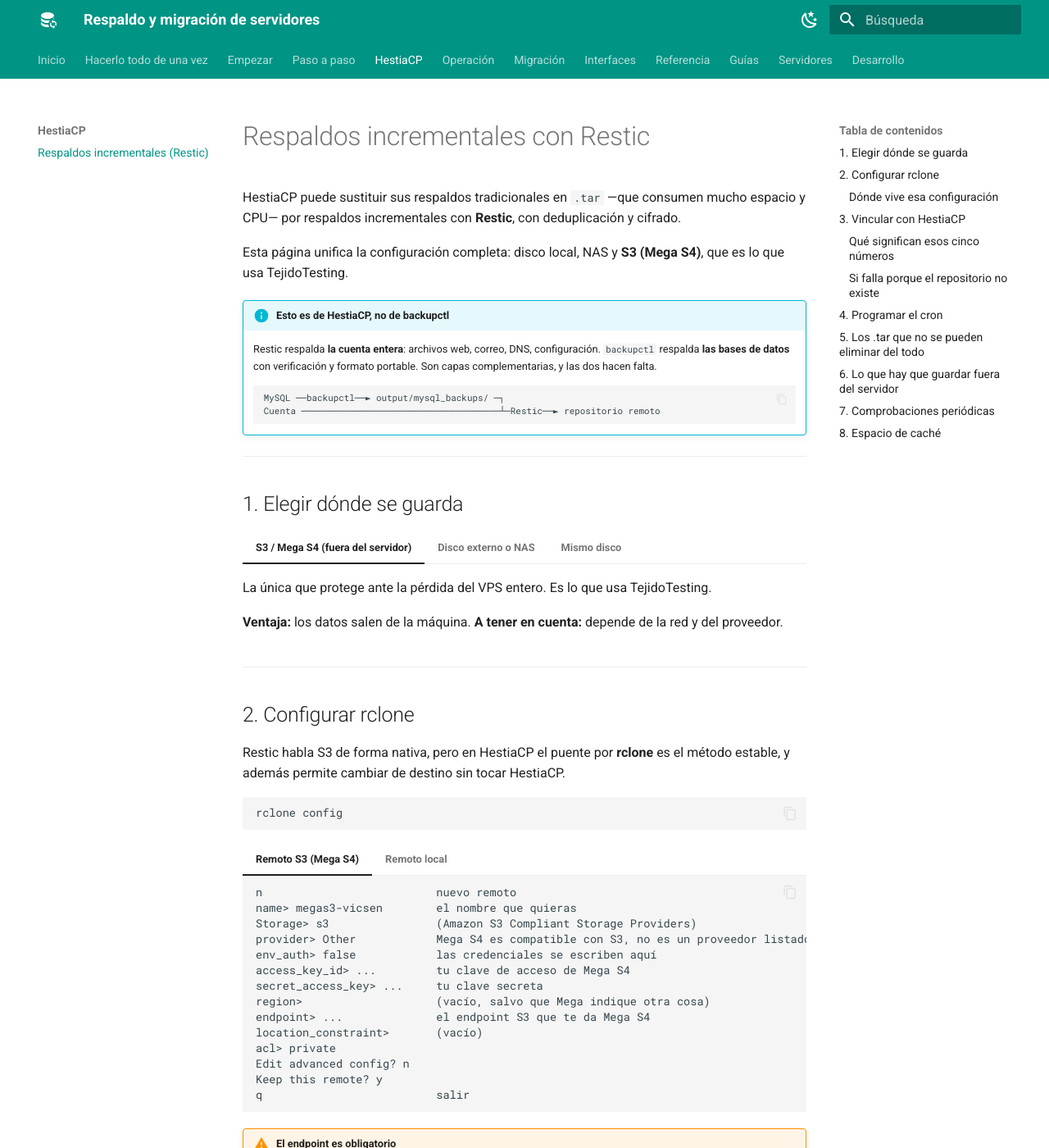
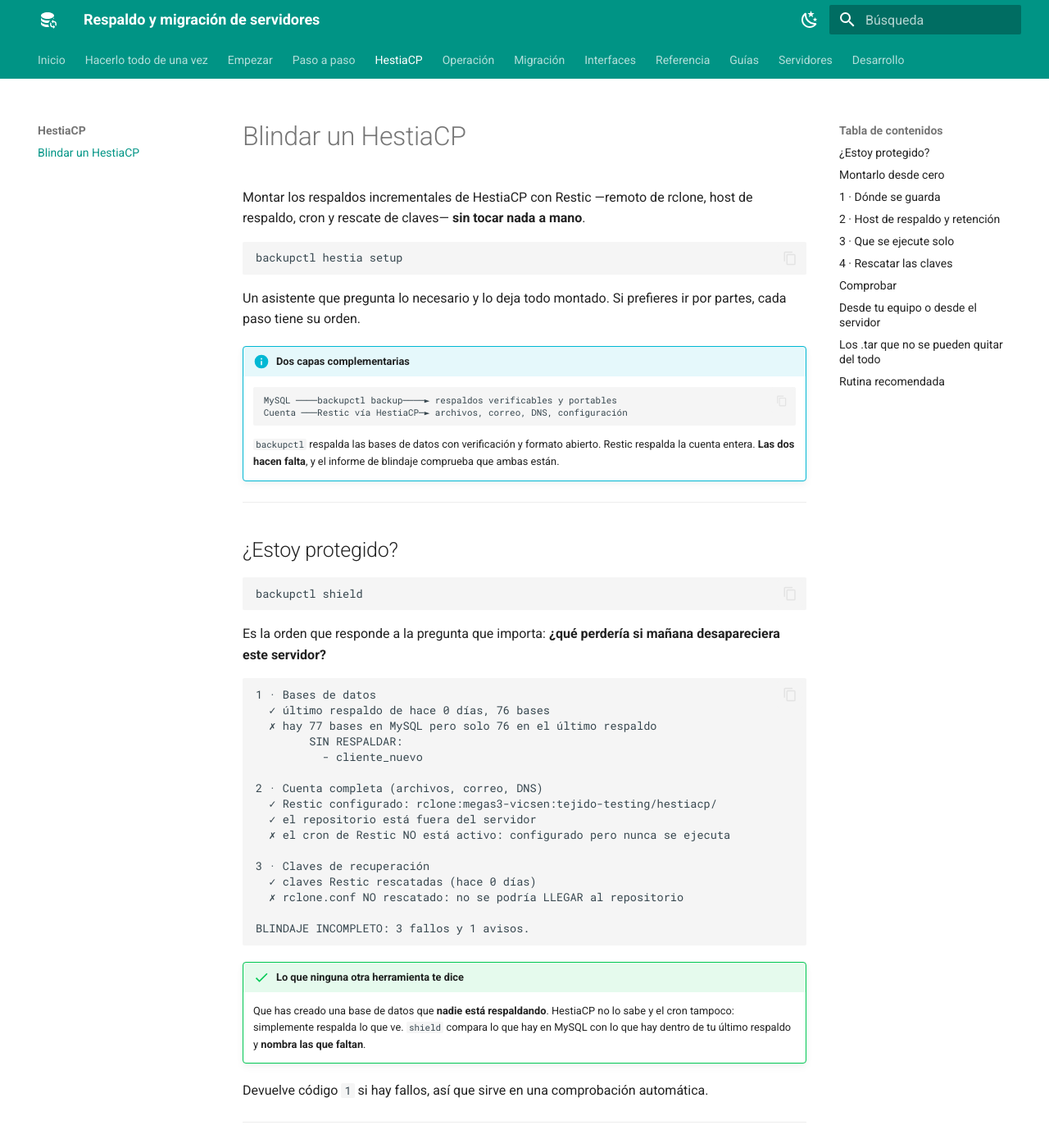
Before and after one commit to vmorantes/ServersBackupsPersonalUtility, an MkDocs documentation site: the page built from docs/hestiacp/respaldos-incrementales.md, in a window 1280 px wide and 1400 px high. Shown: the whole window at 82% size. Built offline with MkDocs 1.6.1 and Material for MkDocs 9.7.7, drawn with Linux system fonts in a browser that asks for light colours; some of the changed text lies outside the part shown.

Commit message:
Blindaje de HestiaCP: la herramienta hace lo que antes hacía la guía
La guía de respaldos incrementales describía un procedimiento manual de una
docena de pasos, con dos trampas conocidas: el cron que HestiaCP no activa solo
y un mapeo de retención equivocado. Ahora lo hace la herramienta.

`backupctl hestia setup` monta todo: el remoto de rclone (S3/Mega S4, disco o
NAS), el host de respaldo con su retención, el cron y el rescate de claves.
Cada paso tiene también su orden suelta. Funciona igual desde el equipo —por
SSH— que desde el propio servidor: una sola implementación.

Las credenciales de S3 nunca pasan por la línea de órdenes: viajan por la
entrada estándar hasta el rclone.conf del servidor, que queda con permisos 600
y con copia de la versión anterior. Y se exige el endpoint, sin el cual rclone
hablaría con Amazon en lugar de con Mega.

`backupctl shield` es la orden que faltaba: qué se perdería si mañana
desapareciera el servidor. Cruza las tres capas —bases de datos, cuenta
completa, claves— y detecta lo que ninguna de las dos herramientas ve por
separado: una base de datos que existe en MySQL y NO está en el último
respaldo. La nombra. Devuelve código 1 si hay fallos.

`hestia keys` rescata también /root/.config/rclone/rclone.conf, que hasta ahora
no guardaba nadie: Restic respalda las cuentas de usuario, no la configuración
de root. Sin ese archivo no se puede llegar al repositorio aunque se tengan las
claves para descifrarlo.

La documentación pasa de ser un manual de pasos a documentar la herramienta,
conservando las dos advertencias que sí valían: el cron y el mapeo real de los
cinco números, contrastado con el restic.conf del servidor.

Todo aparece también en la interfaz web, en una pestaña Blindaje.

No se ha podido probar contra un HestiaCP real: se probó con un árbol simulado
que reproduce restic.conf, las órdenes v-* y el rclone.conf.

Co-Authored-By: Claude Opus 5 (1M context) <noreply@anthropic.com>

````diff
--- a/docs/hestiacp/respaldos-incrementales.md
+++ b/docs/hestiacp/respaldos-incrementales.md
@@ -1,269 +1,234 @@
-# Respaldos incrementales con Restic
+# Blindar un HestiaCP
 
-HestiaCP puede sustituir sus respaldos tradicionales en `.tar` —que consumen
-mucho espacio y CPU— por respaldos incrementales con **Restic**, con
-deduplicación y cifrado.
+Montar los respaldos incrementales de HestiaCP con Restic —remoto de rclone,
+host de respaldo, cron y rescate de claves— **sin tocar nada a mano**.
 
-Esta página unifica la configuración completa: disco local, NAS y **S3
-(Mega S4)**, que es lo que usa TejidoTesting.
+```bash
+backupctl hestia setup
+```
 
-!!! info "Esto es de HestiaCP, no de backupctl"
-    Restic respalda **la cuenta entera**: archivos web, correo, DNS, configuración.
-    `backupctl` respalda **las bases de datos** con verificación y formato
-    portable. Son capas complementarias, y las dos hacen falta.
+Un asistente que pregunta lo necesario y lo deja todo montado. Si prefieres ir
+por partes, cada paso tiene su orden.
 
+!!! info "Dos capas complementarias"
     ```
-    MySQL ──backupctl──► output/mysql_backups/ ─┐
-    Cuenta ─────────────────────────────────────┴─Restic──► repositorio remoto
+    MySQL ────backupctl backup────► respaldos verificables y portables
+    Cuenta ───Restic vía HestiaCP─► archivos, correo, DNS, configuración
+    ```
+    `backupctl` respalda las bases de datos con verificación y formato abierto.
+    Restic respalda la cuenta entera. **Las dos hacen falta**, y el informe de
+    blindaje comprueba que ambas están.
+
+---
+
+## ¿Estoy protegido?
+
+```bash
+backupctl shield
+```
+
+Es la orden que responde a la pregunta que importa: **¿qué perdería si mañana
+desapareciera este servidor?**
+
+```
+1 · Bases de datos
+  ✓ último respaldo de hace 0 días, 76 bases
+  ✗ hay 77 bases en MySQL pero solo 76 en el último respaldo
+        SIN RESPALDAR:
+          - cliente_nuevo
+
+2 · Cuenta completa (archivos, correo, DNS)
+  ✓ Restic configurado: rclone:megas3-vicsen:tejido-testing/hestiacp/
+  ✓ el repositorio está fuera del servidor
+  ✗ el cron de Restic NO está activo: configurado pero nunca se ejecuta
+
+3 · Claves de recuperación
+  ✓ claves Restic rescatadas (hace 0 días)
+  ✗ rclone.conf NO rescatado: no se podría LLEGAR al repositorio
+
+BLINDAJE INCOMPLETO: 3 fallos y 1 avisos.
+```
+
+!!! success "Lo que ninguna otra herramienta te dice"
+    Que has creado una base de datos que **nadie está respaldando**. HestiaCP no
+    lo sabe y el cron tampoco: simplemente respalda lo que ve. `shield` compara
+    lo que hay en MySQL con lo que hay dentro de tu último respaldo y **nombra
+    las que faltan**.
+
+Devuelve código `1` si hay fallos, así que sirve en una comprobación automática.
+
+---
+
+## Montarlo desde cero
+
+=== "Todo de una vez"
+
+    ```bash
+    backupctl hestia setup
+    ```
+
+    Encadena los cuatro pasos preguntando lo necesario.
+
+=== "Desde la interfaz web"
+
+    ```bash
+    backupctl web --open
+    ```
+
+    Pestaña **Blindaje**: los cuatro pasos con sus formularios, y el informe
+    arriba del todo.
+
+=== "Paso a paso"
+
+    ```bash
+    backupctl hestia rclone     # 1 · dónde se guarda
+    backupctl hestia restic     # 2 · host de respaldo y retención
+    backupctl hestia cron       # 3 · que se ejecute solo
+    backupctl hestia keys       # 4 · rescatar las claves
     ```
 
 ---
 
-## 1. Elegir dónde se guarda
+## 1 · Dónde se guarda
 
-=== "S3 / Mega S4 (fuera del servidor)"
+```bash
+backupctl hestia rclone
+```
 
-    La única que protege ante la pérdida del VPS entero. Es lo que usa
-    TejidoTesting.
+Pregunta el nombre del remoto, el tipo y las credenciales, y escribe la sección
+en el `rclone.conf` del servidor. Guarda copia de la versión anterior.
 
-    **Ventaja:** los datos salen de la máquina.
-    **A tener en cuenta:** depende de la red y del proveedor.
+| Destino | Protege ante… |
+|---|---|
+| **S3 / Mega S4** | La pérdida del servidor entero |
+| **Disco externo o NAS** | El fallo del disco principal |
+| **Mismo disco** | Nada. Solo da deduplicación y velocidad |
 
-=== "Disco externo o NAS"
+!!! danger "Para Mega S4, el endpoint es obligatorio"
+    Mega S4 es compatible con S3, pero **no es Amazon**. Sin `endpoint`, rclone
+    intentaría hablar con AWS y fallaría. Lo encuentras en el panel de Mega, en
+    la sección S4.
 
-    Un segundo disco físico montado (por ejemplo en `/mnt/backup_incremental`),
-    un NAS o un NFS.
+    `backupctl` se niega a continuar sin él en lugar de dejarte una
+    configuración que no funciona.
 
-    **Ventaja:** rápido y protege ante el fallo del disco principal.
-    **A tener en cuenta:** no protege si se pierde el servidor entero.
-
-=== "Mismo disco"
-
-    Una carpeta en el disco actual, por ejemplo `/backup_incremental`.
-
-    **Ventaja:** cero infraestructura, y aun así ganas deduplicación y
-    velocidad (ahorros de hasta 25:1).
-    **A tener en cuenta:** **no es un respaldo real.** Si el disco muere, se van
-    los datos y sus copias a la vez. Válido solo como primera capa.
+Las credenciales **nunca pasan por la línea de órdenes**: viajan por la entrada
+estándar hasta el archivo de destino, que queda con permisos `600`. En `ps` no
+aparecen.
 
 ---
 
-## 2. Configurar rclone
-
-Restic habla S3 de forma nativa, pero en HestiaCP el puente por **rclone** es
-el método estable, y además permite cambiar de destino sin tocar HestiaCP.
+## 2 · Host de respaldo y retención
 
 ```bash
-rclone config
+backupctl hestia restic
 ```
 
-=== "Remoto S3 (Mega S4)"
+Registra el repositorio en HestiaCP y, si hace falta, **lo inicializa**
+(`restic init`), que es el paso que HestiaCP no hace y que provoca el clásico
+«el repositorio no existe».
 
-    ```
-    n                          nuevo remoto
-    name> megas3-vicsen        el nombre que quieras
-    Storage> s3                (Amazon S3 Compliant Storage Providers)
-    provider> Other            Mega S4 es compatible con S3, no es un proveedor listado
-    env_auth> false            las credenciales se escriben aquí
-    access_key_id> ...         tu clave de acceso de Mega S4
-    secret_access_key> ...     tu clave secreta
-    region>                    (vacío, salvo que Mega indique otra cosa)
-    endpoint> ...              el endpoint S3 que te da Mega S4
-    location_constraint>       (vacío)
-    acl> private
-    Edit advanced config? n
-    Keep this remote? y
-    q                          salir
-    ```
+!!! danger "El error de retención más común"
+    `v-add-backup-host-restic REPO 30 8 5 3 -1` **no** significa
+    «días, semanas, meses, años, total».
 
-    !!! warning "El endpoint es obligatorio"
-        Mega S4 no es AWS: sin `endpoint`, rclone intentaría hablar con Amazon.
-        Lo encuentras en el panel de Mega, en la sección de S4/S3.
+    | Posición | Variable | Con `30 8 5 3 -1` |
+    |---|---|---|
+    | 1ª | `SNAPSHOTS` | 30 instantáneas **en total** |
+    | 2ª | `KEEP_DAILY` | 8 diarias |
+    | 3ª | `KEEP_WEEKLY` | 5 semanales |
+    | 4ª | `KEEP_MONTHLY` | 3 mensuales |
+    | 5ª | `KEEP_YEARLY` | anuales **ilimitadas** |
 
-    Comprueba que funciona **antes** de seguir:
-
-    ```bash
-    rclone lsd megas3-vicsen:
-    rclone mkdir megas3-vicsen:tejido-testing
-    ```
-
-=== "Remoto local"
-
-    ```
-    n
-    name> almacenamiento_local
-    Storage> local
-    Edit advanced config? n
-    Keep this remote? y
-    q
-    ```
-
-### Dónde vive esa configuración
-
-```
-/root/.config/rclone/rclone.conf
-```
-
-!!! danger "Ese archivo lleva tus claves de S3 en claro"
-    Y no lo respalda nadie: Restic respalda las cuentas de usuario, no la
-    configuración de root. Si pierdes el servidor, pierdes las claves para
-    llegar a tus propios respaldos.
-
-    Guárdalo fuera del servidor, junto a los `restic.conf`. Ver
-    [Claves Restic](../operacion/restic.md).
+    Es fácil creer que tienes «3 años» cuando lo que tienes es «3 mensuales y
+    anuales para siempre». `backupctl hestia status` te lo muestra ya
+    interpretado, con las etiquetas correctas.
 
 ---
 
-## 3. Vincular con HestiaCP
+## 3 · Que se ejecute solo
 
 ```bash
-v-add-backup-host-restic 'rclone:REMOTO:RUTA/' SNAPSHOTS DIARIAS SEMANALES MENSUALES ANUALES
+backupctl hestia cron
 ```
 
-=== "Mega S4"
+!!! warning "HestiaCP no activa este cron al añadir el host"
+    Es el paso que más se olvida. Sin él, Restic queda perfectamente configurado
+    y **no se ejecuta nunca**. `shield` lo marca como fallo.
 
-    ```bash
-    v-add-backup-host-restic 'rclone:megas3-vicsen:tejido-testing/hestiacp/' 30 8 5 3 -1
-    ```
-
-=== "Disco externo"
-
-    ```bash
-    v-add-backup-host-restic 'rclone:almacenamiento_local:/mnt/backup_incremental/' 30 8 5 3 -1
-    ```
-
-=== "Mismo disco"
-
-    ```bash
-    mkdir -p /backup_incremental
-    v-add-backup-host-restic 'rclone:almacenamiento_local:/backup_incremental/' 30 8 5 3 -1
-    ```
-
-### Qué significan esos cinco números
-
-!!! danger "Cuidado con el orden: es fácil equivocarse"
-    No son «días, semanas, meses, años, total». El **primero** es el total de
-    instantáneas. Compruébalo tú mismo en
-    `/usr/local/hestia/data/users/conf/restic.conf`:
-
-    | Posición | Variable | Con `30 8 5 3 -1` | Significa |
-    |---|---|---|---|
-    | 1ª | `SNAPSHOTS` | `30` | Guardar 30 instantáneas en total |
-    | 2ª | `KEEP_DAILY` | `8` | 8 diarias |
-    | 3ª | `KEEP_WEEKLY` | `5` | 5 semanales |
-    | 4ª | `KEEP_MONTHLY` | `3` | 3 mensuales |
-    | 5ª | `KEEP_YEARLY` | `-1` | anuales **ilimitadas** |
-
-    Con `-1` en la última posición, las anuales no se purgan nunca. Si esperabas
-    «3 años», lo que tienes es «3 mensuales y anuales para siempre».
-
-Comprobación:
-
-```bash
-cat /usr/local/hestia/data/users/conf/restic.conf
-```
-
-### Si falla porque el repositorio no existe
-
-Solo la primera vez:
-
-```bash
-restic init -r rclone:megas3-vicsen:tejido-testing/hestiacp/
-```
+Registra `v-backup-users-restic` con `v-add-cron-job`, de modo que aparece en el
+panel y sobrevive a los rebuilds de HestiaCP. Por defecto a las 05:30, para no
+solaparse con los respaldos tradicionales.
 
 ---
 
-## 4. Programar el cron
+## 4 · Rescatar las claves
 
-!!! warning "HestiaCP no activa el cron de Restic al añadir el host"
-    Es el paso que más se olvida, y sin él no se respalda nunca.
-
-**a) Habilitar en el paquete.** *Packages* → editar el paquete de tus usuarios
-(`default`) y asegurarse de que los respaldos están activos.
-
-**b) Añadir el cron.** En *Cron* del panel, como `admin`:
-
-```
-Comando:  v-backup-users-restic
-Horario:  30 05 * * *
+```bash
+backupctl hestia keys
 ```
 
-A una hora distinta de los respaldos tradicionales, para no solaparlos.
+Trae al repositorio los **dos** archivos sin los cuales tus respaldos son
+irrecuperables aunque estén intactos:
 
-!!! tip "Ojo con el porcentaje"
-    Igual que con `backupctl`: en crontab un `%` sin escapar se convierte en
-    salto de línea y parte la orden. No pongas fechas en esa línea.
+| Archivo | Sin él |
+|---|---|
+| `data/users/*/restic.conf` | El repositorio queda **ilegible** |
+| `/root/.config/rclone/rclone.conf` | No puedes **llegar** al repositorio |
 
-**c) Probar a mano** antes de fiarte:
+!!! danger "El segundo no lo respalda nadie"
+    Restic guarda las cuentas de usuario, no la configuración de root. El
+    `rclone.conf`, donde están tus claves de S3, queda fuera de todos los
+    respaldos. Es la dependencia circular clásica: la llave para abrir la caja
+    está dentro de la caja.
 
-```bash
-v-backup-user-restic admin
-```
+**Guárdalos también fuera de este repositorio** — en un gestor de contraseñas o
+en otra máquina. `shield` te lo recuerda.
 
 ---
 
-## 5. Los `.tar` que no se pueden eliminar del todo
+## Comprobar
 
-HestiaCP exige que `Backups` en el paquete sea **al menos 1** para que el
-proceso capture datos reales. Con `0`, los respaldos de Restic salen en
-carpetas vacías. Y si se desactiva el respaldo local globalmente
-(`local = no`), la pestaña *Backups* desaparece de la interfaz.
+```bash
+backupctl hestia status     # configuración, remotos, cron, claves
+backupctl hestia verify     # instantáneas, integridad y espacio real
+```
 
-**Recomendación:** `Backups = 1` en el paquete y aceptar un único `.tar`
-residual. Es el precio de mantener la gestión desde el panel.
+`verify` ejecuta `restic snapshots`, `check` y `stats` contra el repositorio de
+verdad.
 
 ---
 
-## 6. Lo que hay que guardar fuera del servidor
+## Desde tu equipo o desde el servidor
 
-!!! danger "La dependencia circular de todo sistema de respaldos"
-    Las claves para leer tus respaldos están en la máquina que puedes perder.
-
-| Archivo | Qué pasa si lo pierdes |
-|---|---|
-| `/usr/local/hestia/data/users/*/restic.conf` | El repositorio queda **ilegible** |
-| `/root/.config/rclone/rclone.conf` | No puedes **llegar** al repositorio |
-
-`backupctl` recoge los primeros:
+Todas estas órdenes funcionan igual desde los dos sitios:
 
 ```bash
-sudo backupctl restic
+backupctl -p MiVPS hestia status          # va por SSH si hace falta
+ssh admin@servidor '.../backupctl hestia status'
 ```
 
-El `rclone.conf` hay que copiarlo a mano. Guarda ambos en un gestor de
-contraseñas o en otra máquina — **no solo en el propio servidor**.
+Si el perfil tiene `DEPLOY_HOST` y HestiaCP no está en tu equipo, `backupctl`
+abre la conexión y trabaja sobre el servidor. Una sola implementación para los
+dos casos.
 
 ---
 
-## 7. Comprobaciones periódicas
+## Los `.tar` que no se pueden quitar del todo
 
-```bash
-# ¿Hay instantáneas y de cuándo?
-restic -r rclone:megas3-vicsen:tejido-testing/hestiacp/ snapshots
+HestiaCP exige que `Backups` en el paquete sea **al menos 1**. Con `0`, los
+respaldos de Restic salen en carpetas vacías; y si se desactiva el respaldo
+local globalmente, la pestaña *Backups* desaparece del panel.
 
-# ¿El repositorio está sano?
-restic -r rclone:megas3-vicsen:tejido-testing/hestiacp/ check
-
-# ¿Cuánto ocupa de verdad, tras deduplicar?
-restic -r rclone:megas3-vicsen:tejido-testing/hestiacp/ stats
-
-# HestiaCP: respaldos de un usuario
-v-list-user-backups admin
-```
-
-!!! quote "Un respaldo que nunca se ha restaurado no es un respaldo"
-    Vale igual para Restic. Una vez al año, restaura un usuario completo en una
-    máquina desechable y mide cuánto tardas. Ver
-    [Recuperación ante desastre](../guias/desastre.md).
+**Recomendación:** `Backups = 1` y aceptar un único `.tar` residual.
 
 ---
 
-## 8. Espacio de caché
+## Rutina recomendada
 
-Restic usa `/root/.cache/restic`. Con repositorios grandes crece bastante, y si
-el disco principal se llena, las purgas fallan.
-
-```bash
-du -sh /root/.cache/restic
-df -h /
-```
+| Cada | Qué |
+|---|---|
+| Semana | `backupctl shield` — debe salir sin fallos |
+| Mes | `backupctl hestia verify` y una prueba de restauración de BD |
+| Trimestre | Comprobar que las claves rescatadas siguen fuera del servidor |
+| Año | Restaurar un usuario completo en una máquina desechable y medir el tiempo |
--- a/mkdocs.yml
+++ b/mkdocs.yml
@@ -89,7 +89,7 @@ nav:
       - 5. Migrar — ensayo: paso-a-paso/migrar-ensayo.md
       - 6. Migrar en serio: paso-a-paso/migrar.md
   - HestiaCP:
-      - Respaldos incrementales (Restic): hestiacp/respaldos-incrementales.md
+      - Blindar un HestiaCP: hestiacp/respaldos-incrementales.md
   - Operación:
       - Respaldar: operacion/respaldar.md
       - Verificar: operacion/verificar.md
````
Also changed, not shown: docs/index.md (+7 -3 lines), 6 other files.
